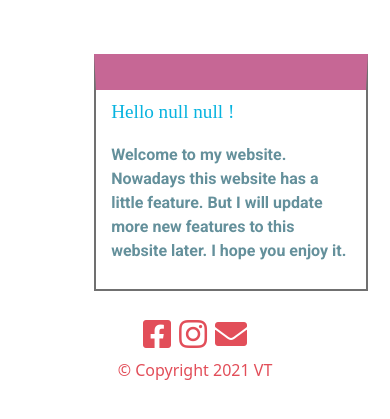
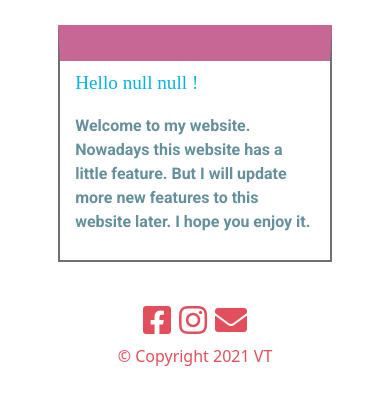
Before and after one commit to TheavinVen/MyWebsite, a plain HTML site: page Welcome.html in a window 390 px wide. Shown: the part 297-716 px from the top of the page. Drawn offline with nearby package versions, Linux system fonts and the light colour scheme; a web font is replaced by a local one.

Commit message:
Update style2.css

```diff
--- a/CSS/style2.css
+++ b/CSS/style2.css
@@ -83,6 +83,7 @@
   }
 
   .title {
+    margin: 5% auto;
     padding: 10px 15px;
   }
 
```
